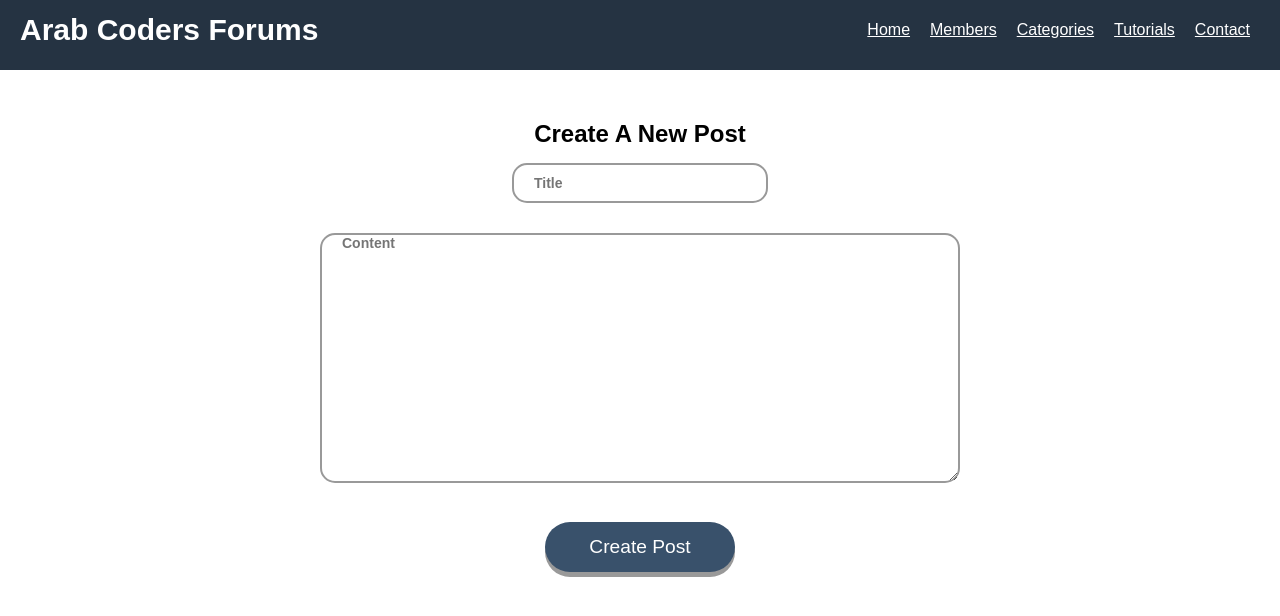
After one commit to majdabboud81/MiniProject, a Flask app: page /topic_add in a window 1280 px wide. The commit adds this page. Shown: the top 616 px of the page. Run offline with Flask 2, Linux system fonts and the light colour scheme.

Commit message:
Added views to add topics

```diff
--- a/Forums/app.py
+++ b/Forums/app.py
@@ -1,11 +1,15 @@
 from flask import Flask, render_template
-from Forums import models, store, dummy_data
+from Forums import store, dummy_data
+
 
 app = Flask(__name__)
 
-@app.route("/")
-@app.route("/index")
-def home():
-    return render_template("index.html", posts = dummy_data.post_store.get_all())
+member_store = store.MembersStore()
+post_store = store.PostsStore()
 
-app.run()
+from Forums.views import *
+
+
+if __name__ == "__main__":
+    dummy_data.seed_stores(member_store, post_store)
+    app.run()
--- a/Forums/dummy_data.py
+++ b/Forums/dummy_data.py
@@ -1,5 +1,31 @@
-from Forums import store, models
+from Forums import models
 
-post_store = store.PostsStore()
-post_store.add(models.Post("Life", "Life is alawys great"))
-post_store.add(models.Post("Sunshine", "Sunshine is amazing"))
+
+dummy_members = [
+    models.Members("Mohammed", 20),
+    models.Members("Mohammed", 22),
+    models.Members("Abdo", 25),
+]
+
+
+dummy_posts = [
+    models.Post("Agriculture", "Agriculture is amazing", dummy_members[0].id),
+    models.Post("Engineering", "I love engineering", dummy_members[0].id),
+
+    models.Post("Medicine", "Medicine is great", dummy_members[1].id),
+    models.Post("Architecture", "Spectacular art", dummy_members[1].id),
+    models.Post("Astronomy", "Space is awesome", dummy_members[1].id),
+
+    models.Post("Geology", "Earth is our friend", dummy_members[2].id),
+    models.Post("ComputerSci", "Our passion", dummy_members[2].id),
+    models.Post("Algorithms", "Yeah, more of that", dummy_members[2].id),
+    models.Post("Operating Systems", "Ewww", dummy_members[2].id),
+]
+
+
+def seed_stores(member_store, post_store):
+    for member in dummy_members:
+        member_store.add(member)
+
+    for post in dummy_posts:
+        post_store.add(post)
--- a/Forums/static/style.css
+++ b/Forums/static/style.css
@@ -83,3 +83,42 @@ h2{
 #body-content{
     margin-top: 20px;
 }
+
+input[type="text"], textarea {
+    background-color: white;
+    width: 20%;
+    height: 40px;
+    border: 2px solid #999;
+    border-radius: 15px;
+    margin: 15px 0;
+    direction: ltr;
+    padding: 0 20px;
+    font-size: 14px;
+    font-weight: bold;
+}
+
+textarea {
+    width: 50%;
+    height: 250px;
+}
+
+form{
+    margin-top: 50px;
+    text-align: center;
+}
+
+.cta {
+    width: 190px;
+    height: 50px;
+    border-radius: 30px;
+    background-color: #39516b;
+    color: #FFF;
+    margin: 20px;
+    font-size: 120%;
+    box-shadow: 0 5px #999;
+    border: none;
+    cursor: pointer;
+    transition-duration: 0.08s;
+}.cta:active {
+    box-shadow: 0 0px #666;
+    transform: translateY(5px);
--- a/Forums/templates/index.html
+++ b/Forums/templates/index.html
@@ -3,7 +3,7 @@
 <head>
     <meta charset="UTF-8">
     <title>One million arab coders</title>
-    <link rel="stylesheet" type="text/css" href="static/style.css">
+    <link rel="stylesheet" href="{{ url_for('static', filename = 'style.css') }}"/>
 </head>
 <body>
     <div id="container">
@@ -19,7 +19,7 @@
         </nav>
     </div>
     <div class="content">
-        <h2> POSTS <a href="#" style="padding-left: 200px">Create Post</a></h2>
+        <h2> POSTS <a href="topic_add" style="padding-left: 200px">Create Post</a></h2>
         <table id="body-content">
             <tbody style="padding-buttom: 20px;">
         {% for post in posts %}
--- /dev/null
+++ b/Forums/templates/topic_add.html
@@ -0,0 +1,28 @@
+<!DOCTYPE html>
+<head>
+    <meta charset="UTF-8">
+    <title>One million arab coders</title>
+    <link rel="stylesheet" type="text/css" href="{{ url_for('static', filename = 'style.css') }}"/>
+</head>
+<body>
+    <div id="container">
+        <nav id="menu">
+            <h1 id="logo"> Arab Coders Forums </h1>
+            <div class="menu-all"><ul>
+                <li class="menu-item"><a href="index"> Home </a></li>
+                <li class="menu-item"><a href="#"> Members </a></li>
+                <li class="menu-item"><a href="#"> Categories </a></li>
+                <li class="menu-item"><a href="#"> Tutorials </a></li>
+                <li class="menu-item"><a href="#"> Contact </a></li>
+            </ul></div>
+        </nav>
+    </div>
+    <form action= "{{ url_for('topic_add') }}" method="post">
+        <h2> Create A New Post</h2>
+        <p><input type="text" name="title" placeholder="Title" /></p>
+        <p><textarea name="content" placeholder="Content"></textarea></p>
+        <p><input class="cta" type="submit" value="Create Post"/></p>
+    </form>
+</body>
+
+</html>
--- /dev/null
+++ b/Forums/views.py
@@ -0,0 +1,22 @@
+from flask import render_template, request, redirect, url_for
+from Forums import models
+from Forums.app import app, member_store, post_store
+
+
+@app.route("/")
+@app.route("/index")
+def home():
+    return render_template("index.html", posts = post_store.get_all())
+
+
+@app.route("/topic_add", methods = ["GET", "POST"])
+def topic_add():
+    if request.method == "POST":
+        new_post = models.Post(request.form["title"], request.form["content"])
+        post_store.add(new_post)
+        return redirect(url_for("home"))
+    else:
+        return render_template("topic_add.html")
+
+
+app.run()
```
